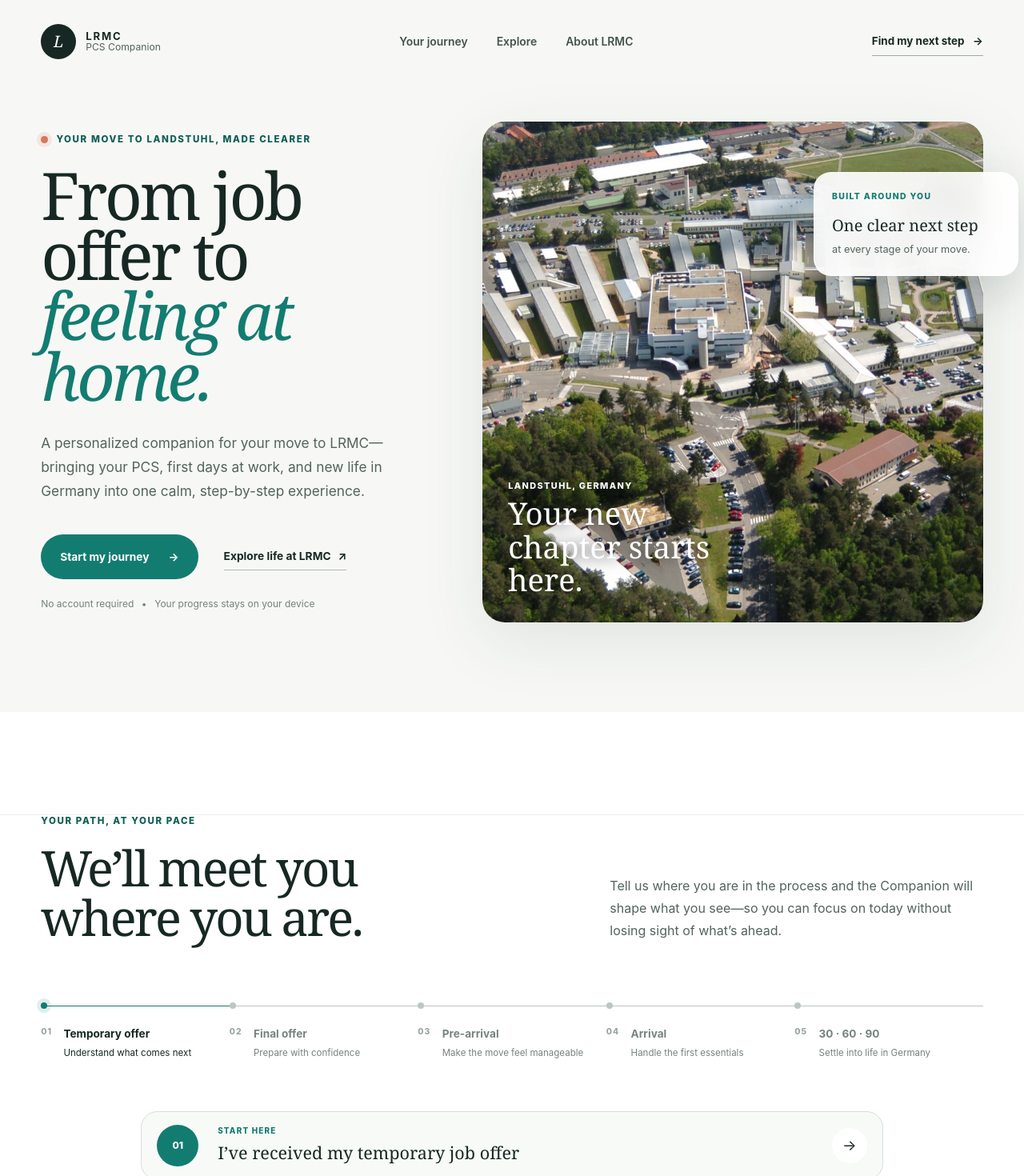
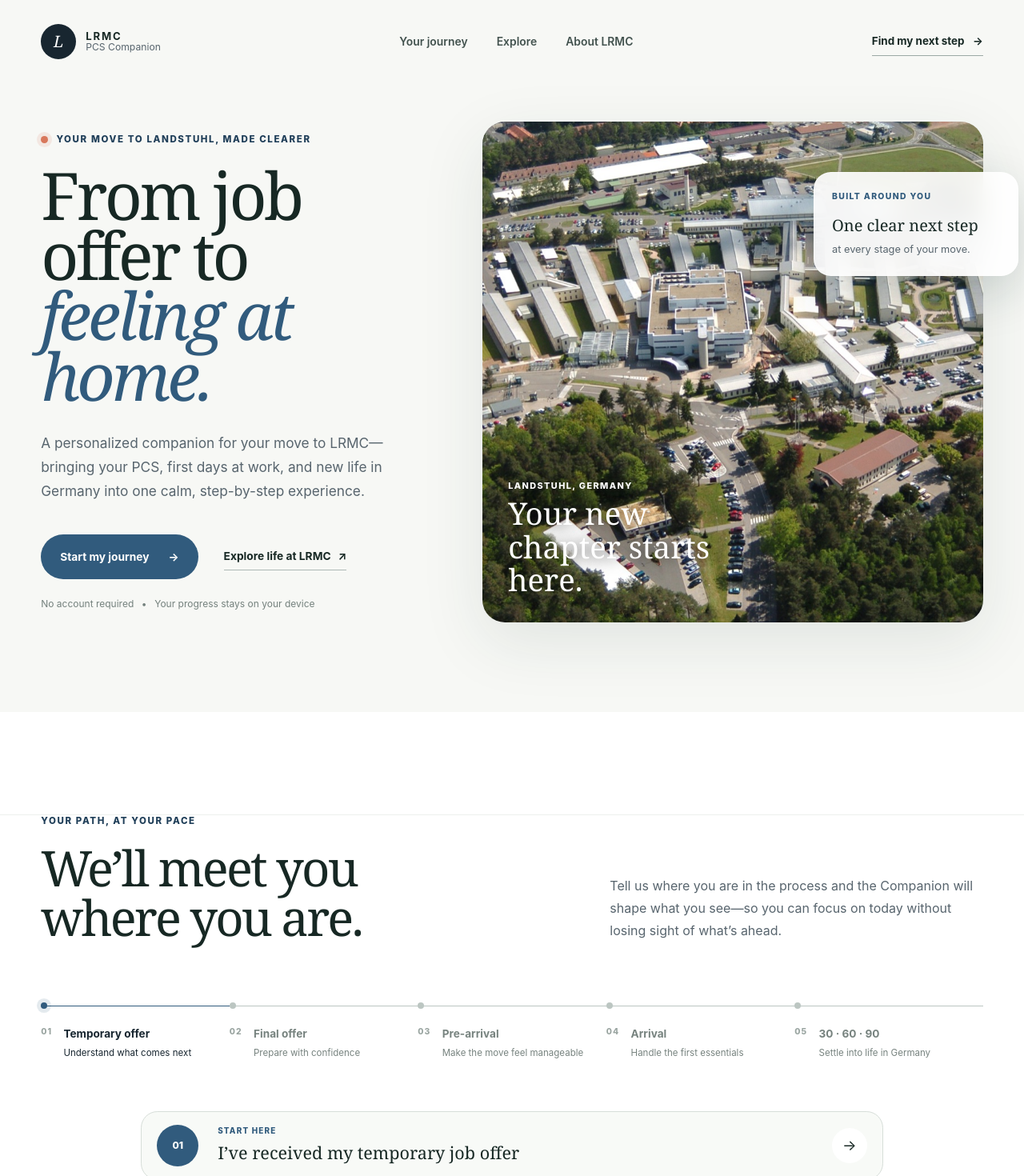
Before and after one commit to ganzon-beep/germany-pcs-companion, a React (Vite) app: page / in a window 1280 px wide. Shown: the top 1470 px of the page at 80% size. Built offline with nearby package versions, Linux system fonts and the light colour scheme.

Commit message:
Shift companion palette from teal to navy

```diff
--- a/src/index.css
+++ b/src/index.css
@@ -8,12 +8,12 @@
   background: #f7f8f5;
   font-synthesis: none;
   text-rendering: optimizeLegibility;
-  --ink: #172824;
-  --ink-soft: #53635f;
+  --ink: #182630;
+  --ink-soft: #58656e;
   --cream: #f7f8f5;
   --white: #ffffff;
-  --teal: #137c71;
-  --teal-dark: #0d5e57;
+  --navy: #315b7d;
+  --navy-dark: #203f59;
   --line: #dfe5df;
   --sage: #dfe9df;
   --sky: #dfecef;
@@ -128,7 +128,7 @@ img {
 
 .desktop-nav a:hover,
 .footer-links a:hover {
-  color: var(--teal);
+  color: var(--navy);
 }
 
 .header-action {
@@ -162,7 +162,7 @@ img {
   align-items: center;
   gap: 0.65rem;
   margin: 0 0 1.4rem;
-  color: var(--teal-dark);
+  color: var(--navy-dark);
   font-size: 0.72rem;
   font-weight: 800;
   letter-spacing: 0.14em;
@@ -195,7 +195,7 @@ h1 {
 
 h1 span {
   display: block;
-  color: var(--teal);
+  color: var(--navy);
   font-style: italic;
 }
 
@@ -234,12 +234,12 @@ h1 span {
 }
 
 .button--primary {
-  background: var(--teal);
+  background: var(--navy);
   color: white;
 }
 
 .button--primary:hover {
-  background: var(--teal-dark);
+  background: var(--navy-dark);
 }
 
 .button--light {
@@ -344,7 +344,7 @@ h1 span {
 .arrival-card__label {
   display: block;
   margin-bottom: 0.85rem;
-  color: var(--teal);
+  color: var(--navy);
   font-size: 0.65rem;
   font-weight: 800;
   letter-spacing: 0.13em;
@@ -435,13 +435,13 @@ h1 span {
 }
 
 .journey-track li.is-active {
-  border-top-color: var(--teal);
+  border-top-color: var(--navy);
   color: var(--ink);
 }
 
 .journey-track li.is-active::before {
-  background: var(--teal);
-  box-shadow: 0 0 0 5px rgba(19, 124, 113, 0.13);
+  background: var(--navy);
+  box-shadow: 0 0 0 5px rgba(49, 91, 125, 0.13);
 }
 
 .stage-number {
@@ -489,7 +489,7 @@ h1 span {
   height: 3.25rem;
   place-items: center;
   border-radius: 50%;
-  background: var(--teal);
+  background: var(--navy);
   color: white;
   font-size: 0.75rem;
   font-weight: 800;
@@ -498,7 +498,7 @@ h1 span {
 .journey-prompt small {
   display: block;
   margin-bottom: 0.25rem;
-  color: var(--teal);
+  color: var(--navy);
   font-size: 0.62rem;
   font-weight: 800;
   letter-spacing: 0.12em;
@@ -775,7 +775,7 @@ h1 span {
   }
 
   .journey-track li.is-active {
-    border-left-color: var(--teal);
+    border-left-color: var(--navy);
   }
 
   .path-grid {
```
